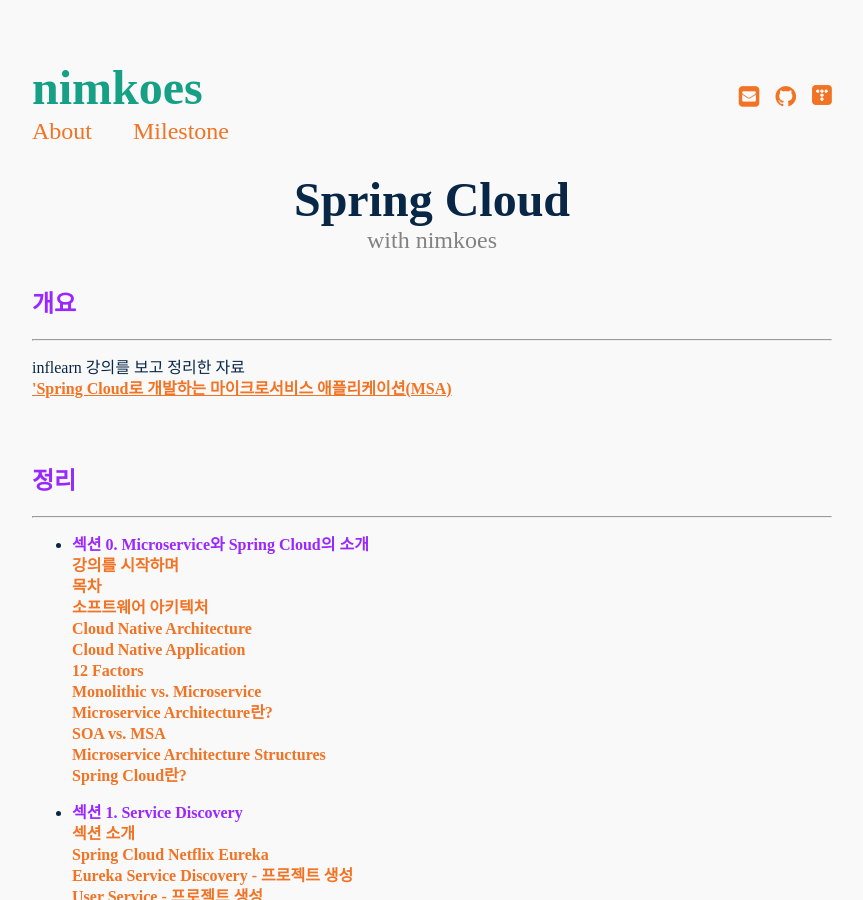
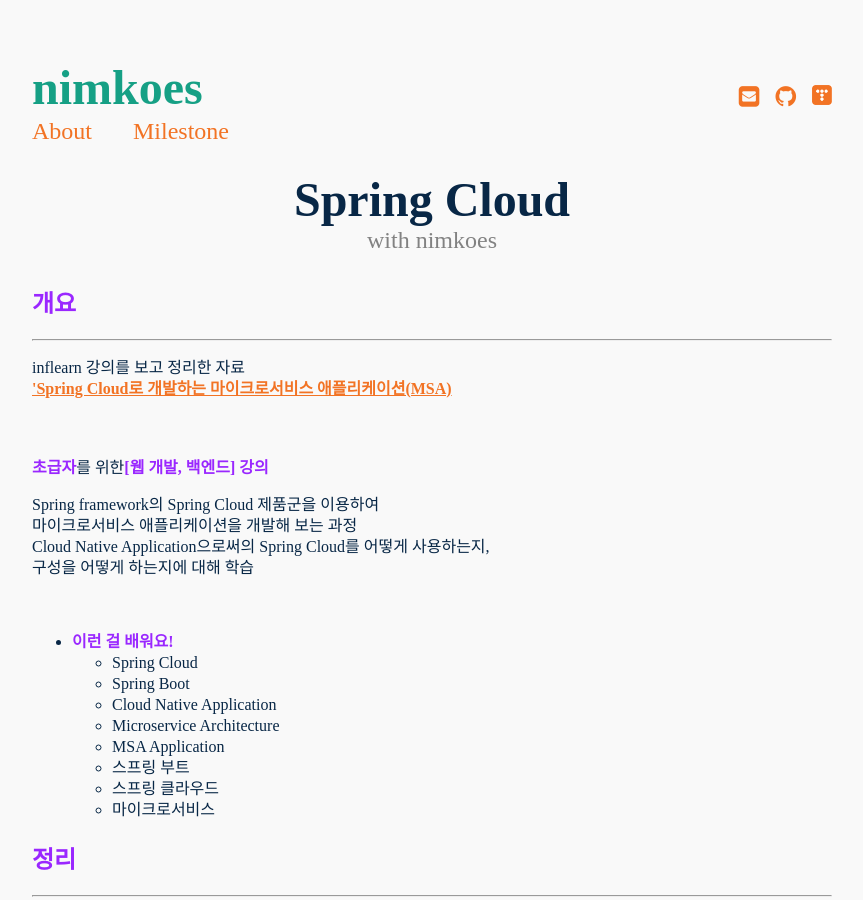
Before and after one commit to nimkoes/portfolio, a Jekyll site: the page built from _posts/2022-05-16-SpringCloud.md, in a window 1280 px wide and 900 px high. Shown: the whole window, without its empty margins (208-1071 px from the left). Built offline with Jekyll 4.4.1, drawn with Linux system fonts in a browser that asks for light colours.

Commit message:
설명 추가

```diff
--- a/_posts/2022-05-16-SpringCloud.md
+++ b/_posts/2022-05-16-SpringCloud.md
@@ -13,6 +13,27 @@
 [<u>'Spring Cloud로 개발하는 마이크로서비스 애플리케이션(MSA)</u>][link_study]
 
 
+
+
+
+**초급자**를 위한**[웹 개발, 백엔드] 강의**
+
+Spring framework의 Spring Cloud 제품군을 이용하여
+마이크로서비스 애플리케이션을 개발해 보는 과정
+Cloud Native Application으로써의 Spring Cloud를 어떻게 사용하는지,
+구성을 어떻게 하는지에 대해 학습
+
+
+
+- **이런 걸 배워요!**
+  - Spring Cloud
+  - Spring Boot
+  - Cloud Native Application
+  - Microservice Architecture
+  - MSA Application
+  - 스프링 부트
+  - 스프링 클라우드
+  - 마이크로서비스
 
 
 ## **정리**
```
